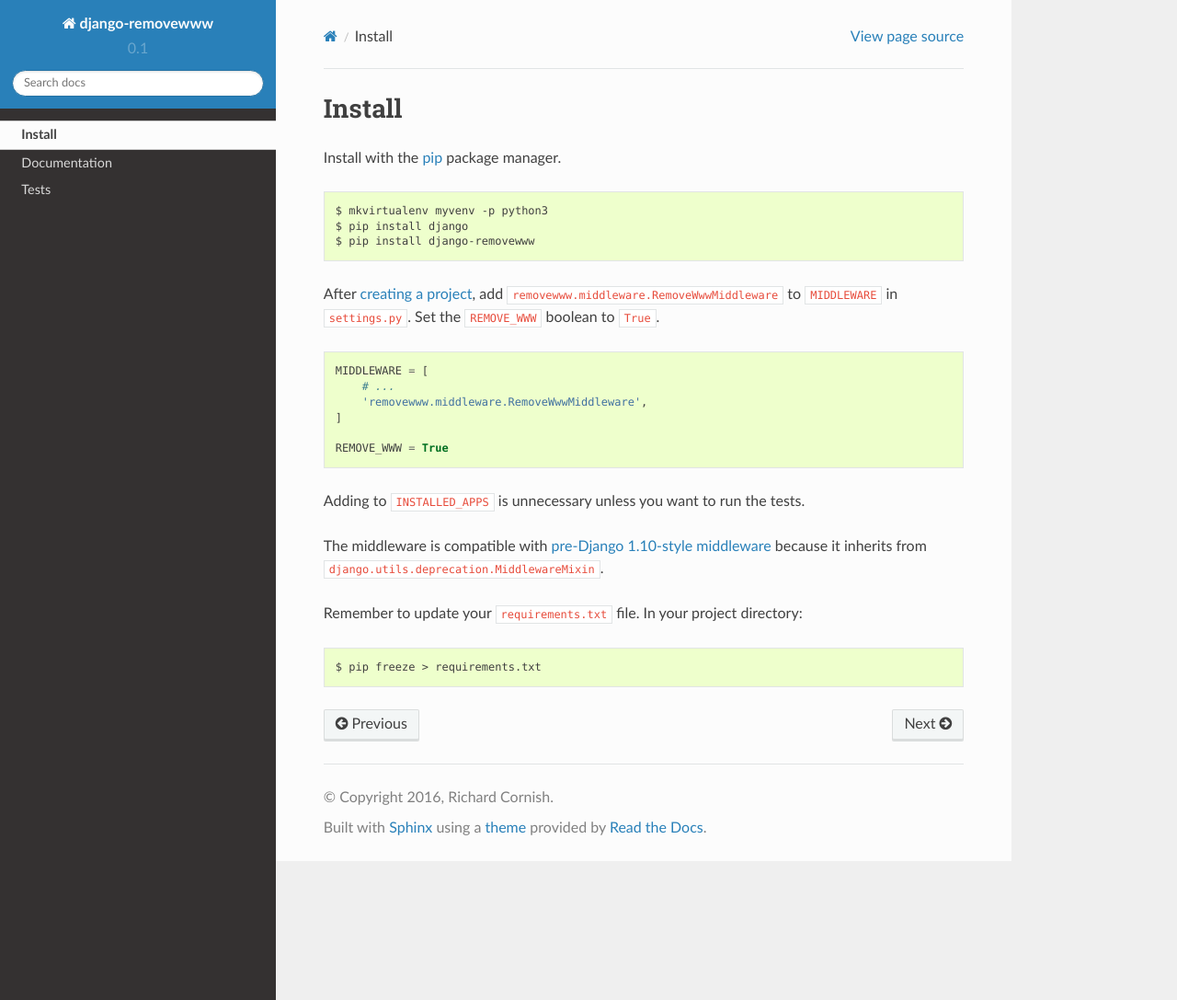
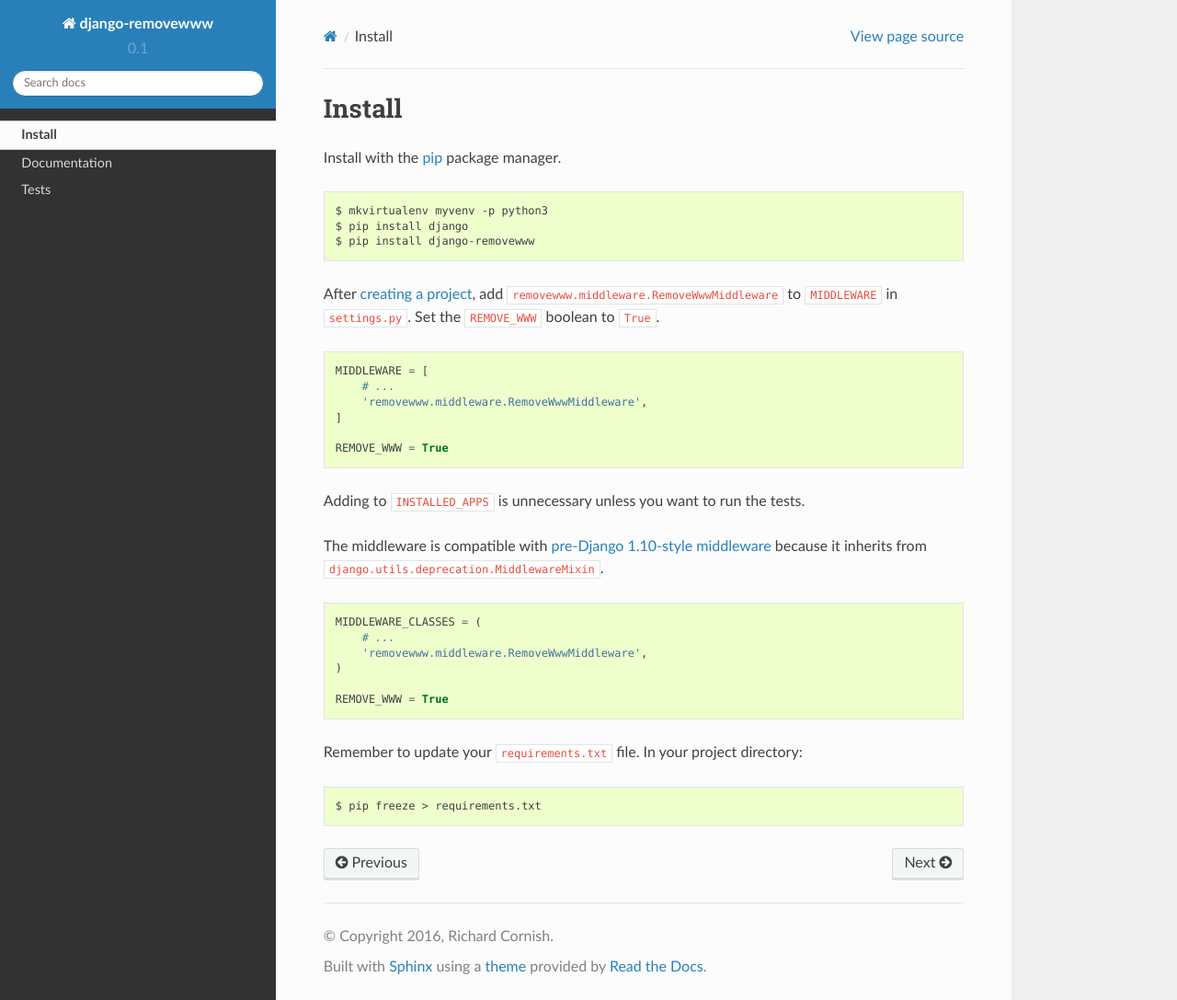
Before and after one commit to richardcornish/django-removewww, a Sphinx documentation site: the page built from docs/install.rst, in a window 1280 px wide and 1087 px high. Shown: the whole window at 92% size. Built offline with Sphinx 7.4.7 and the Read the Docs theme 2.0.0, drawn with Linux system fonts in a browser that asks for light colours.

Commit message:
Added legacy install

```diff
--- a/docs/install.rst
+++ b/docs/install.rst
@@ -26,6 +26,15 @@ Adding to ``INSTALLED_APPS`` is unnecessary unless you want to run the tests.
 
 The middleware is compatible with `pre-Django 1.10-style middleware <https://docs.djangoproject.com/en/1.10/topics/http/middleware/#upgrading-pre-django-1-10-style-middleware>`_ because it inherits from ``django.utils.deprecation.MiddlewareMixin``.
 
+.. code-block:: python
+
+   MIDDLEWARE_CLASSES = (
+       # ...
+       'removewww.middleware.RemoveWwwMiddleware',
+   )
+
+   REMOVE_WWW = True
+
 Remember to update your ``requirements.txt`` file. In your project directory:
 
 .. code-block:: bash
```
